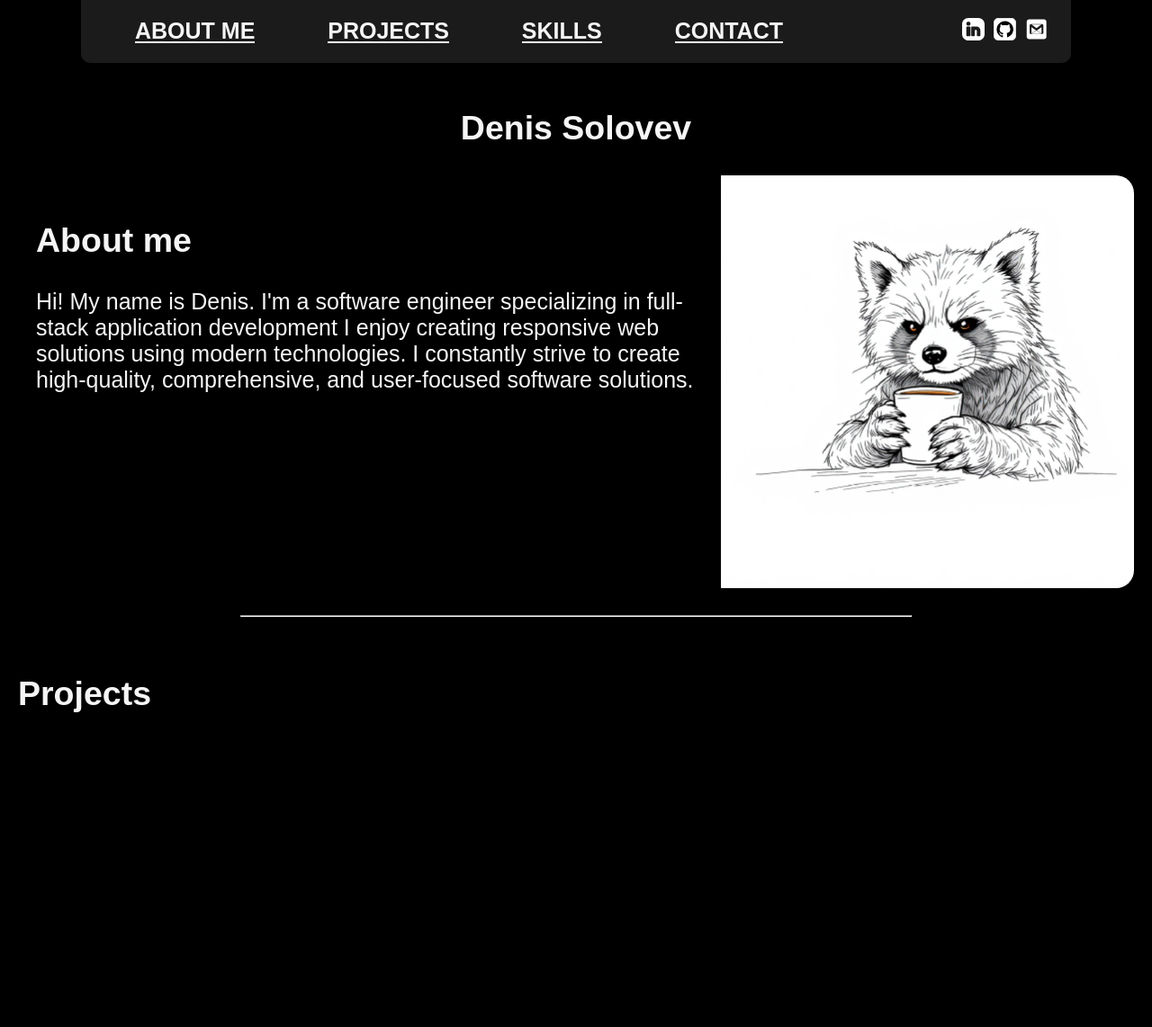
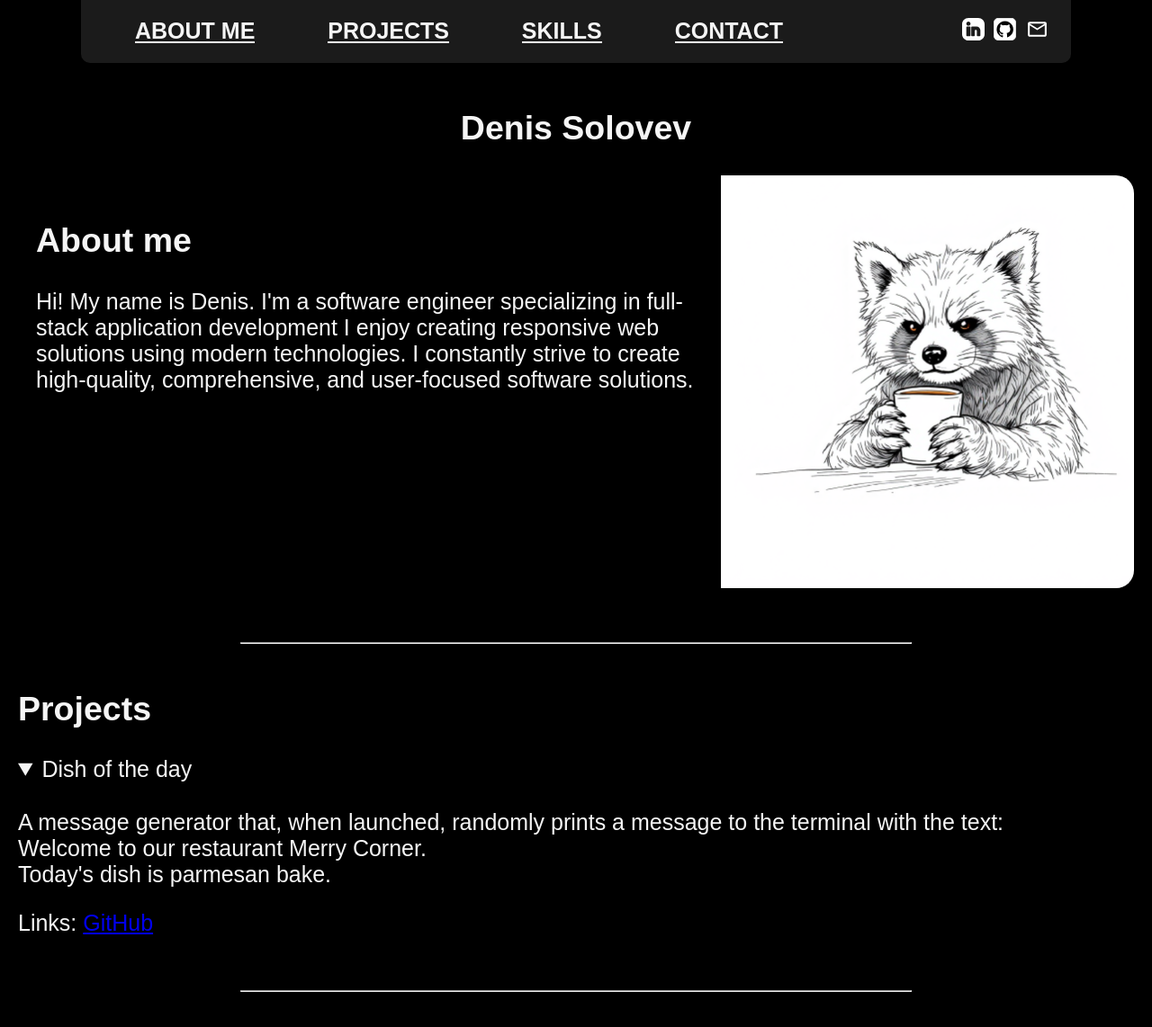
Before and after one commit to Ner47/ner47.github.io, a plain HTML site: page index.html in a window 1280 px wide. Shown: the whole page at 90% size. Before the commit the page ends 864 px from the top, so only its background shows below. Drawn offline with Linux system fonts and the light colour scheme; a web font is replaced by a local one.

Commit message:
feat: add project section

```diff
--- a/index.html
+++ b/index.html
@@ -11,16 +11,16 @@
         <div class="box">
             <nav>
                 <ul>
-                    <li><a href="#about-me">About me</a></li>
+                    <li><a href="#">About me</a></li>
                     <li><a href="#projects">Projects</a></li>
                     <li><a href="#skills">Skills</a></li>
                     <li><a href="#contact">Contact</a></li>
                 </ul>
             </nav>
             <div class="links">
-                <a href=""><img src="./resources/images/linkedin-linked-in-svgrepo-com.svg" alt=""></a>
-                <a href=""><img src="./resources/images/github-svgrepo-com.svg" alt=""></a>
-                <a href=""><img src="./resources/images/gmail-internet-media-svgrepo-com.svg" alt=""></a>
+                <a href="https://www.linkedin.com/in/denis-solovev-ner47/" target="_blank"><img src="./resources/images/linkedin-linked-in-svgrepo-com.svg" alt=""></a>
+                <a href="https://github.com/ner47" target="_blank"><img src="./resources/images/github-svgrepo-com.svg" alt=""></a>
+                <a href="neogil28@gmail.com" target="_blank"><img src="./resources/images/mail_24dp_FFFFF_FILL0_wght400_GRAD0_opsz24.svg" alt=""></a>
             </div>
         </div>
 
@@ -44,9 +44,19 @@
         </section>
         <section id="projects">
             <h2>Projects</h2>
+
             <div class="project">
-
+                <details open>
+                    <h3></h3><summary>Dish of the day</summary></h3>
+                    <p>
+                        A message generator that, when launched, randomly prints a message to the terminal with the text:<br>
+                        Welcome to our restaurant <span>Merry Corner<span>.<br>
+                        Today's dish is <span>parmesan</span> <span>bake</span>.
+                    </p>
+                </details>
+                <p>Links: <a href="https://github.com/Ner47/dish-of-the-day" target="_blank">GitHub</a></p>
             </div>
+            <hr>
         </section>
         <section id="skills"></section>
         <section id="contact"></section>
--- a/resources/css/style.css
+++ b/resources/css/style.css
@@ -92,7 +92,8 @@ section {
 
 hr {
     width: 60%;
-    margin-top: 30px;
+    margin-top: 60px;
+    margin-bottom: 0;
 }
 
 article {
```
Also changed, not shown: resources/images/gmail-internet-media-svgrepo-com.svg (deleted), resources/images/mail_24dp_FFFFF_FILL0_wght400_GRAD0_opsz24.svg (added).
